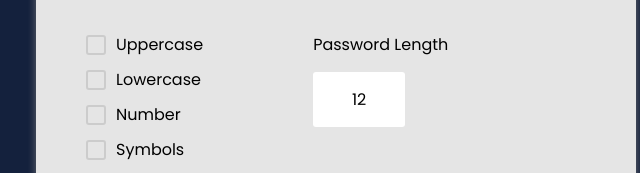
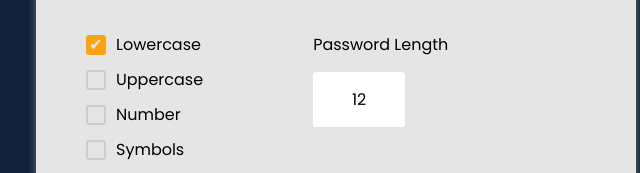
Before and after one commit to AlbuGeorge/password-generator, a plain HTML site: page index.html in a window 1280 px wide. Shown: the part 405-578 px from the top of the page, 304-944 px from the left. Drawn offline with Linux system fonts and the light colour scheme.

Commit message:
Update index.html

```diff
--- a/index.html
+++ b/index.html
@@ -28,6 +28,14 @@
         <div class="pass-body-cont">
           <div class="pass-left">
 
+             <div class="from-control">
+              <label class= "checkbox" for="lowercase">
+                <input class="checkbox__input" type="checkbox" name="LowercaseName" id="lowercase" checked>
+                <div class="checkbox__box"></div>
+                Lowercase
+              </label>
+            </div>
+
             <div class="from-control">
               <label class= "checkbox" for="uppercase">
                 <input class="checkbox__input" type="checkbox" name="UppercaseName" id="uppercase">
@@ -36,13 +44,7 @@
               </label>
             </div>
 
-            <div class="from-control">
-              <label class= "checkbox" for="lowercase">
-                <input class="checkbox__input" type="checkbox" name="LowercaseName" id="lowercase">
-                <div class="checkbox__box"></div>
-                Lowercase
-              </label>
-            </div>
+
 
             <div class="from-control">
               <label class= "checkbox" for="numbers">
```
